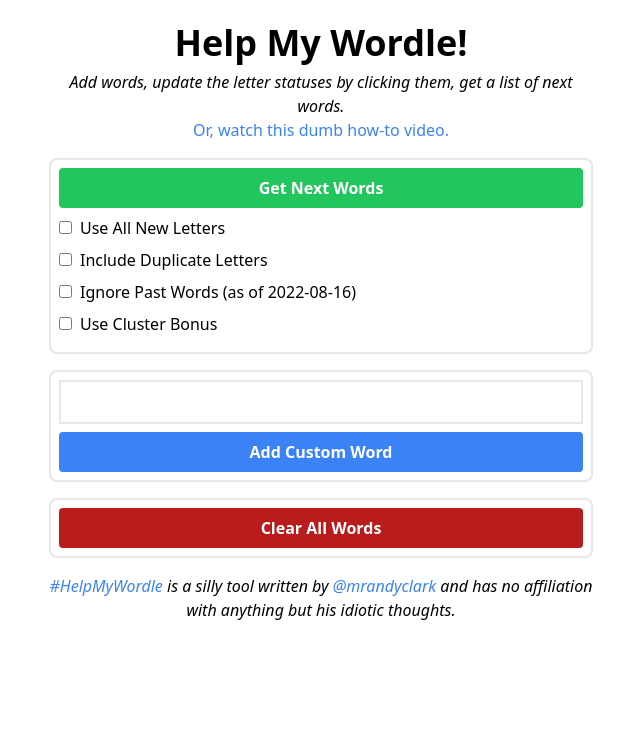
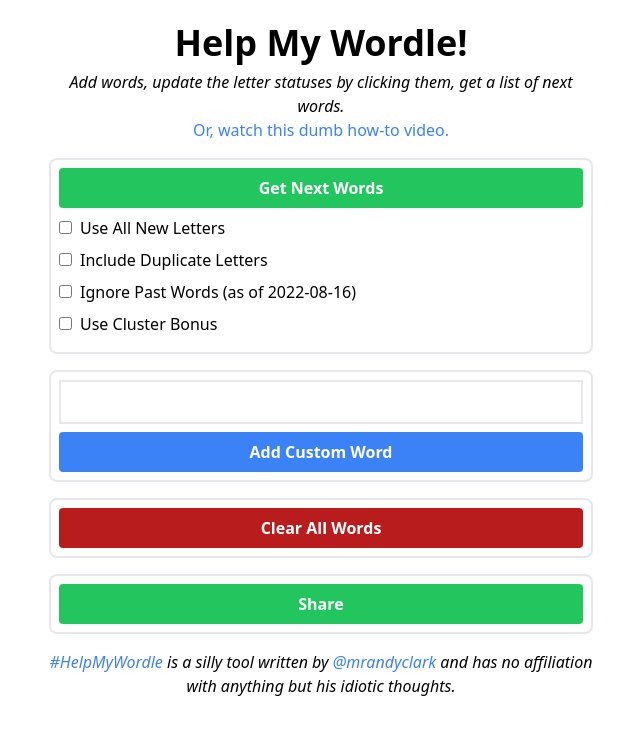
Before and after one commit to mrandyclark/wordle-helper, a Next.js app: page / in a window 1280 px wide. Shown: the top 734 px of the page, without its empty margins (319-959 px from the left). Built offline with nearby package versions, Linux system fonts and the light colour scheme.

Commit message:
add share button

```diff
--- a/pages/index.js
+++ b/pages/index.js
@@ -62,6 +62,26 @@ export default function Home() {
 		newPreferences[event.target.name] = event.target.checked;
 		setPreferences(newPreferences);
 	};
+
+	const handleShare = () => {
+		const emojiLookup = {
+			"incorrect": "⬜️",
+			"wrong-slot": "🟨",
+			"correct": "🟩"
+		};
+
+		const shareable = [];
+
+		userWords.forEach((userWord) => {
+			console.log(userWord);
+			const line = userWord.letters.map((letter) => {
+				return emojiLookup[letter.status];
+			})
+			shareable.push(line.join(''));
+		});
+
+		window.open(`sms:?&body=HelpMyWordle.com - ${userWords.length} tries%0a%0a${shareable.join('%0a')}`);
+	}
 
 	const updateNewWord = (event) => {
 		const newNewWord = { word: event.target.value };
@@ -227,6 +247,14 @@ export default function Home() {
 					/>
 				</div>
 
+				<div className="border-2 my-4 p-2 rounded-lg">
+					<Button
+						className="bg-green-500 hover:bg-green-700"
+						onClick={() => { handleShare() }}
+						text="Share"
+					/>
+				</div>
+
 				<div className="italic my-4 text-center">
 
 					<a
```
